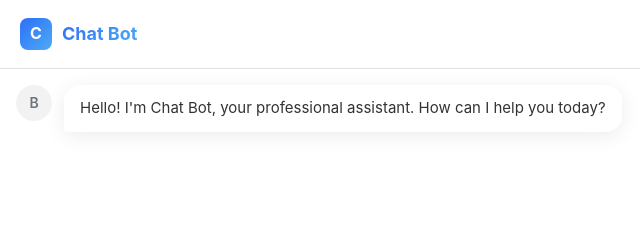
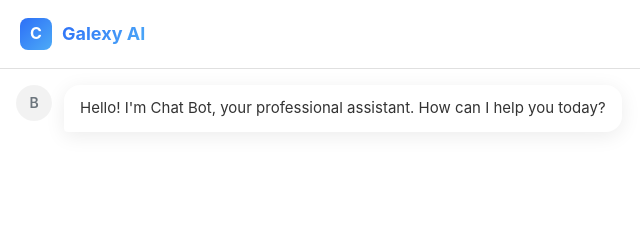
Before and after one commit to Akshay-gurav-31/chat-ai, a plain HTML site: page index.html in a window 1280 px wide. Shown: the top 240 px of the page, 0-640 px from the left. Drawn offline with Linux system fonts and the light colour scheme.

Commit message:
Update index.html

```diff
--- a/index.html
+++ b/index.html
@@ -13,7 +13,7 @@
         <div class="chat-header">
             <div class="logo">
                 <div class="logo-icon">C</div>
-                <div class="logo-text">Chat Bot</div>
+                <div class="logo-text">Galexy AI</div>
             </div>
 
             <div class="header-actions">
```
